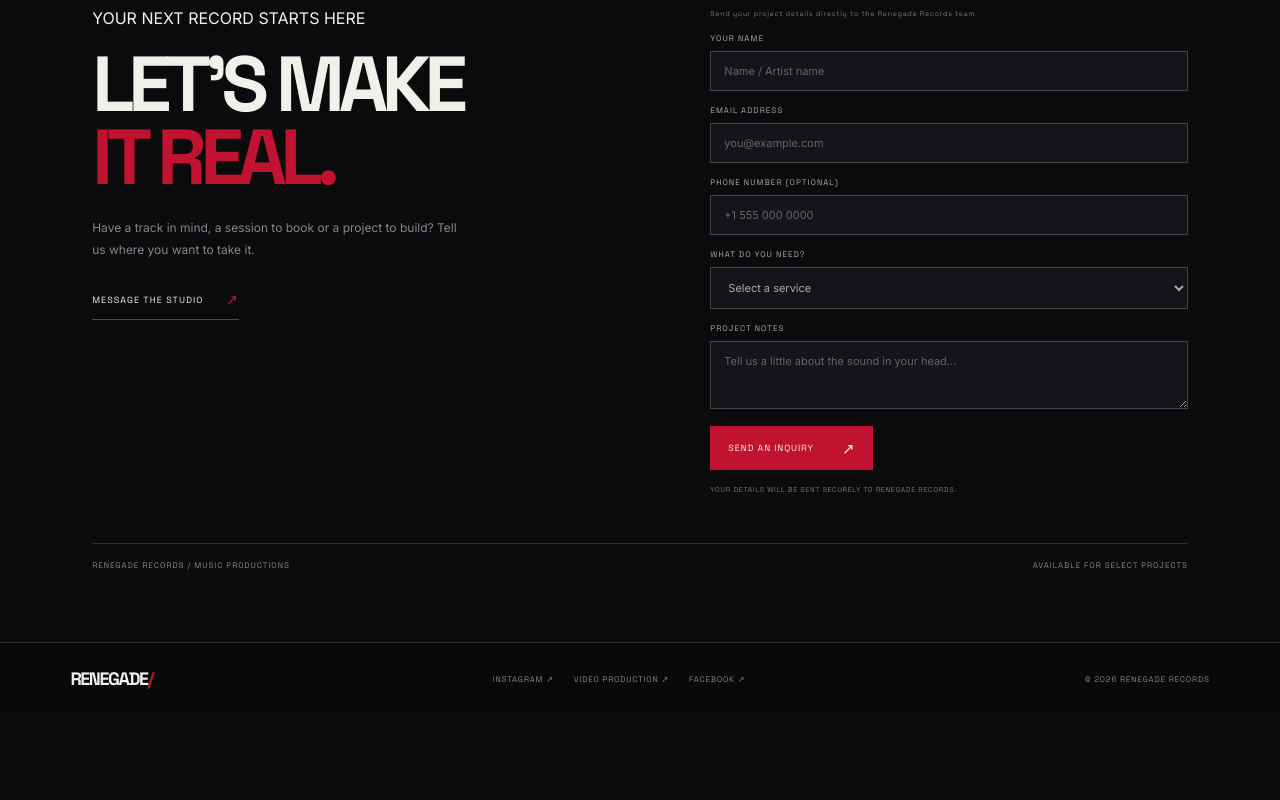
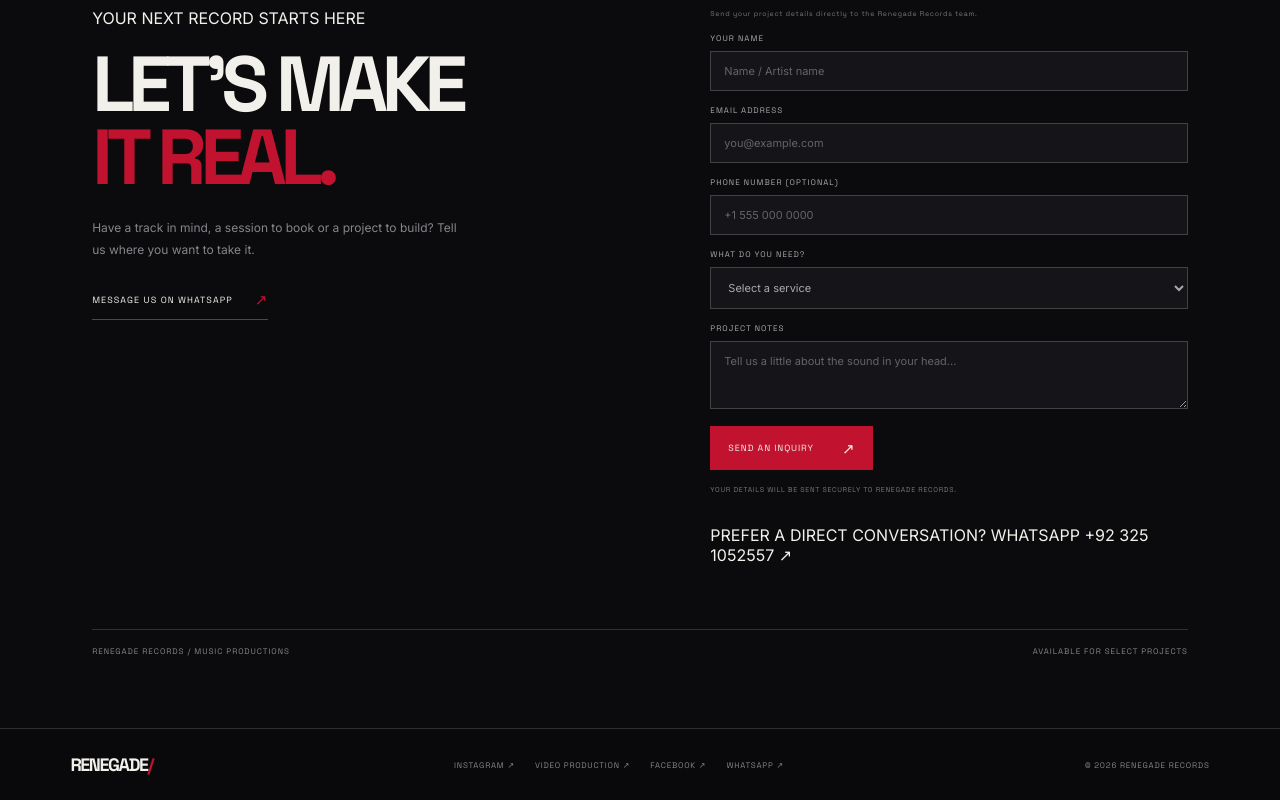
Before and after one commit to ahmad012-ui/Renegade-Records, a website: page index.html in a window 1280 px wide. Shown: the part 4768-5568 px from the top of the page. Before the commit the page ends 5482 px from the top, so only its background shows below. Drawn offline with Linux system fonts and the light colour scheme.

Commit message:
Add direct WhatsApp contact links

```diff
--- a/index.html
+++ b/index.html
@@ -165,7 +165,7 @@
                   <span class="micro-label">YOUR NEXT RECORD STARTS HERE</span>
                   <h2>LET'S MAKE<br><em>IT REAL.</em></h2>
                   <p>Have a track in mind, a session to book or a project to build? Tell us where you want to take it.</p>
-                  <a class="book-link" href="https://www.instagram.com/renegadestudioo/" target="_blank" rel="noopener noreferrer">MESSAGE THE STUDIO <span>↗</span></a>
+                  <a class="book-link" href="https://wa.me/923251052557?text=Hi%20Renegade%20Records%2C%20I%27d%20like%20to%20discuss%20a%20project." target="_blank" rel="noopener noreferrer">MESSAGE US ON WHATSAPP <span>↗</span></a>
                 </div>
                 <form class="inquiry-form" id="inquiry-form">
                   <p class="form-note">Send your project details directly to the Renegade Records team.</p>
@@ -182,6 +182,7 @@
                   <label class="form-honeypot" aria-hidden="true">Leave this field empty<input name="website" tabindex="-1" autocomplete="off"></label>
                   <button class="button button-primary submit-button" type="submit">SEND AN INQUIRY <span>↗</span></button>
                   <p class="form-note" id="form-note" role="status" aria-live="polite">YOUR DETAILS WILL BE SENT SECURELY TO RENEGADE RECORDS.</p>
+                  <p class="form-whatsapp-link">PREFER A DIRECT CONVERSATION? <a href="https://wa.me/923251052557?text=Hi%20Renegade%20Records%2C%20I%27d%20like%20to%20discuss%20a%20project." target="_blank" rel="noopener noreferrer">WHATSAPP +92 325 1052557 ↗</a></p>
                 </form>
               </div>
               <div class="booking-bottom"><span>RENEGADE RECORDS / MUSIC PRODUCTIONS</span><span>AVAILABLE FOR SELECT PROJECTS</span></div>
@@ -193,6 +194,7 @@
                 <a href="https://www.instagram.com/renegadestudioo/" target="_blank" rel="noopener noreferrer">INSTAGRAM ↗</a>
                 <a href="https://www.instagram.com/renegadevideoproduction/" target="_blank" rel="noopener noreferrer">VIDEO PRODUCTION ↗</a>
                 <a href="https://www.facebook.com/studiorenegad" target="_blank" rel="noopener noreferrer">FACEBOOK ↗</a>
+                <a href="https://wa.me/923251052557" target="_blank" rel="noopener noreferrer">WHATSAPP ↗</a>
               </div>
               <span class="footer-copy">© <span id="year">2026</span> RENEGADE RECORDS</span>
             </footer>
```
